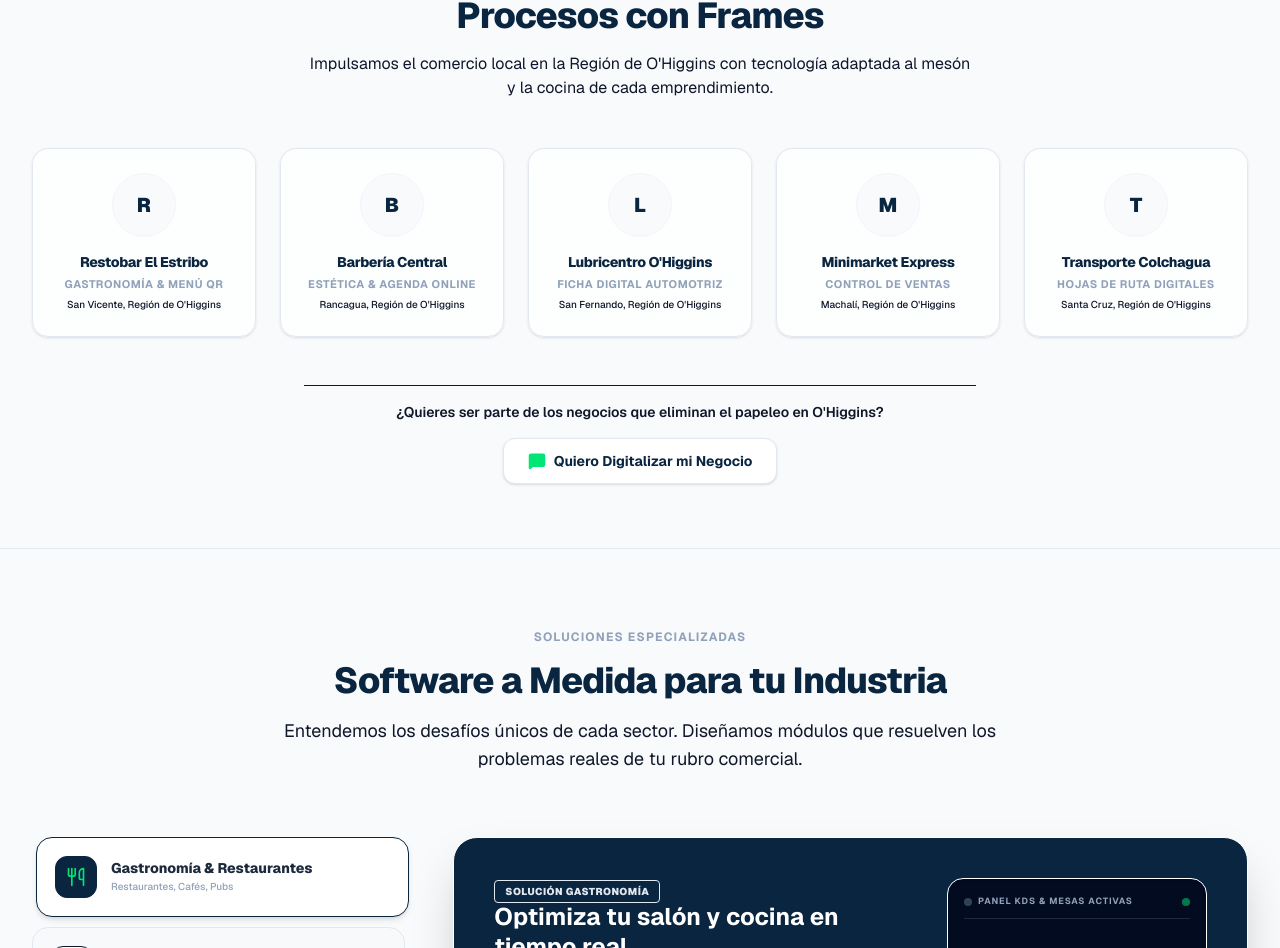
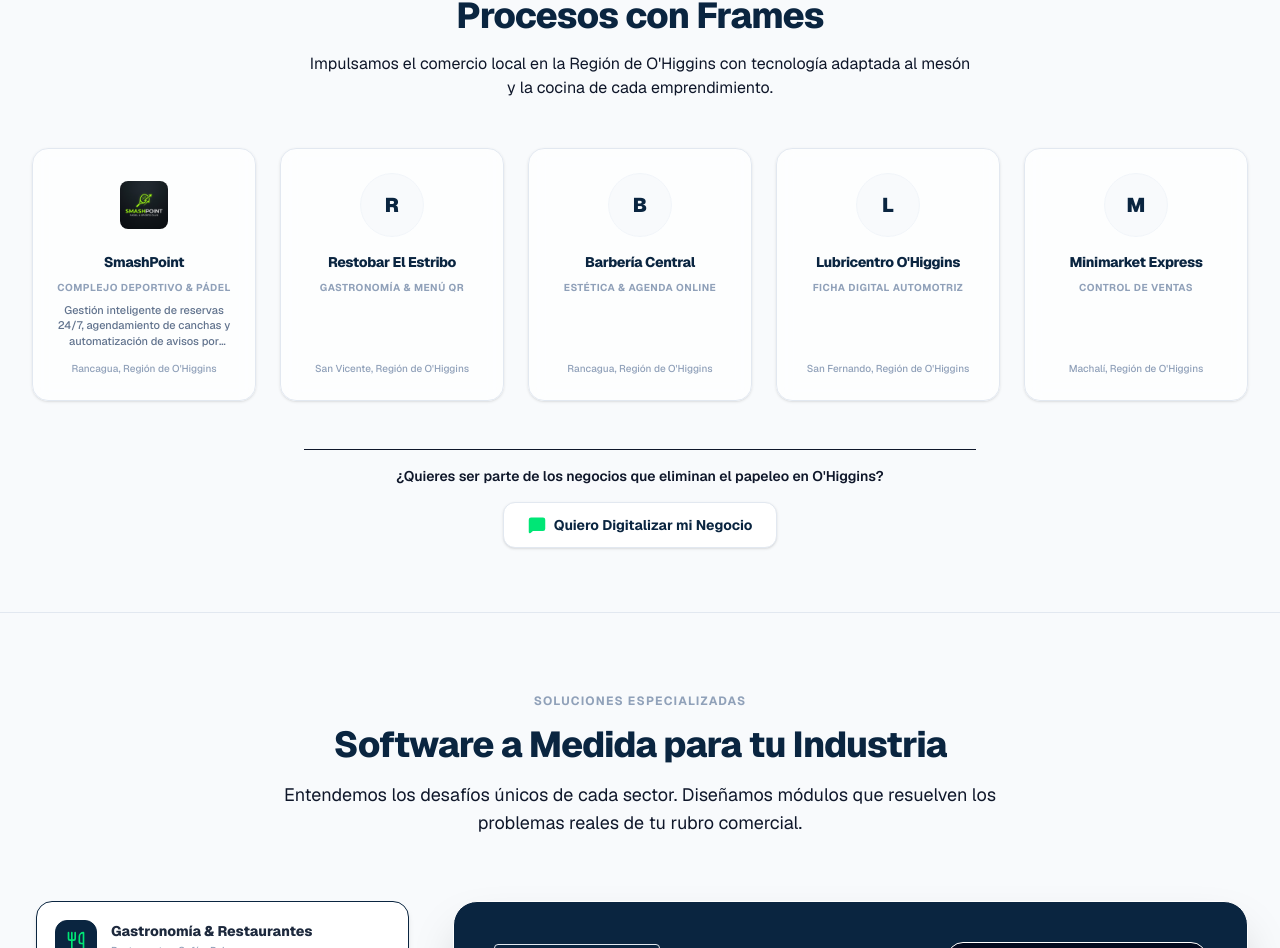
Before and after one commit to hpulgarc-sys/agencia-automatizacion-local, a Next.js app: page / in a window 1280 px wide. Shown: the part 2550-3498 px from the top of the page. Built offline with nearby package versions, Linux system fonts and the light colour scheme.

Commit message:
Agregar SmashPoint como primer cliente oficial con logo y descripción

```diff
--- a/src/components/ClientesSection.tsx
+++ b/src/components/ClientesSection.tsx
@@ -1,21 +1,30 @@
 "use client";
 
+import Image from "next/image";
 import { MessageSquare } from "lucide-react";
 
 interface Cliente {
-  id: number;
+  id: string | number;
   nombre: string;
   rubro: string;
-  comuna: string;
+  comuna?: string;
+  descripcion?: string;
   logoUrl?: string;
 }
 
 const CLIENTES: Cliente[] = [
+  {
+    id: "smashpoint",
+    nombre: "SmashPoint",
+    rubro: "Complejo Deportivo & Pádel",
+    descripcion: "Gestión inteligente de reservas 24/7, agendamiento de canchas y automatización de avisos por WhatsApp.",
+    logoUrl: "/clientes/smashpoint.png",
+    comuna: "Rancagua"
+  },
   { id: 1, nombre: "Restobar El Estribo", rubro: "Gastronomía & Menú QR", comuna: "San Vicente" },
   { id: 2, nombre: "Barbería Central", rubro: "Estética & Agenda Online", comuna: "Rancagua" },
   { id: 3, nombre: "Lubricentro O'Higgins", rubro: "Ficha Digital Automotriz", comuna: "San Fernando" },
   { id: 4, nombre: "Minimarket Express", rubro: "Control de Ventas", comuna: "Machalí" },
-  { id: 5, nombre: "Transporte Colchagua", rubro: "Hojas de Ruta Digitales", comuna: "Santa Cruz" },
 ];
 
 export default function ClientesSection() {
@@ -51,23 +60,42 @@
                 key={cliente.id}
                 className={`bg-white/70 backdrop-blur-sm border border-slate-200 rounded-2xl p-6 flex flex-col justify-between items-center text-center shadow-sm hover:shadow-lg transition-all duration-300 ${hoverBorderClass} group`}
               >
-                {/* Visual Representation of Client Logo (since we don't have images) */}
+                {/* Logo or Visual representation */}
+                {cliente.logoUrl ? (
+                  <div className="w-full h-16 relative flex items-center justify-center mb-4 group-hover:scale-105 transition-transform duration-300">
+                    <Image
+                      src={cliente.logoUrl}
+                      alt={`Logo de ${cliente.nombre}`}
+                      width={100}
+                      height={40}
+                      className="h-12 w-auto object-contain rounded-lg"
+                    />
+                  </div>
+                ) : (
                   <div className="w-16 h-16 rounded-full bg-slate-cold border border-slate-100 flex items-center justify-center mb-4 group-hover:scale-105 transition-transform duration-300">
                     <span className="text-xl font-black text-primary group-hover:text-accent transition-colors">
                       {cliente.nombre.charAt(0)}
                     </span>
                   </div>
+                )}
 
-                <div className="space-y-1">
+                <div className="space-y-2 flex-grow flex flex-col justify-center">
                   <h3 className="font-extrabold text-sm text-primary tracking-tight leading-snug">
                     {cliente.nombre}
                   </h3>
-                  <p className="text-[11px] font-bold text-slate-400 uppercase tracking-wider">
+                  <p className="text-[10px] font-bold text-slate-400 uppercase tracking-wider">
                     {cliente.rubro}
                   </p>
-                  <p className="text-[10px] text-slate-550 font-medium">
+                  {cliente.descripcion && (
+                    <p className="text-[11px] text-slate-500 leading-snug font-medium line-clamp-3">
+                      {cliente.descripcion}
+                    </p>
+                  )}
+                  {cliente.comuna && (
+                    <p className="text-[10px] text-slate-400 font-medium mt-auto pt-1">
                       {cliente.comuna}, Región de O&apos;Higgins
                     </p>
+                  )}
                 </div>
               </div>
             );
```
Also changed, not shown: public/clientes/smashpoint.png (added). Lines whose indentation alone changed are shown as unchanged.
